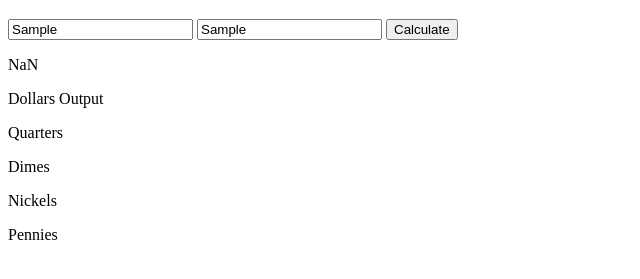
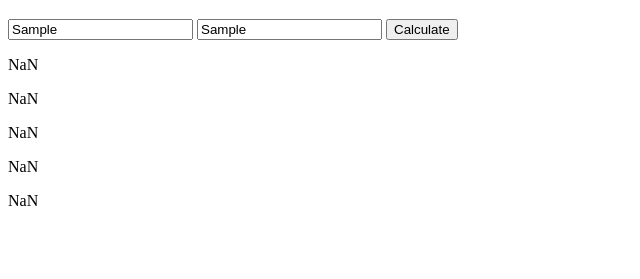
Before and after one commit to Maddiemcampbell/web102ChangeCalc, a website: page index.html in a window 1280 px wide. Both pictures are taken after typing "Sample", "Sample" into the empty fields and a click on the button "Calculate". Shown: the part 61-340 px from the top of the page, without its empty margins (0-640 px from the left). Drawn offline with Linux system fonts and the light colour scheme.

Commit message:
calculator working

```diff
--- a/index.html
+++ b/index.html
@@ -10,7 +10,6 @@
     <input id="amount-due" placeholder="Amount due for sale"></input>
     <input id="amount-received" placeholder="Amount received"></input>
     <button id="calculate-change" onClick="handleClickEvent()">Calculate</button>
-    <p id="total-due">Total Due</p>
     <p id="dollars-output">Dollars Output</p>
     <p id="quarters-output">Quarters</p>
     <p id="dimes-output">Dimes</p>
--- a/main.js
+++ b/main.js
@@ -1,15 +1,28 @@
-var amountDue = document.getElementById('amount-due').value;
-var amountReceived = document.getElementById('amount-received').value;
-
-function calculateAmount(amountDue, amountReceived){
-    var amountDue = document.getElementById('amount-due').value;
-    var amountReceived = document.getElementById('amount-received').value;
-    return amountDue - amountReceived;
-}
+function handleClickEvent(){
+    var received = document.getElementById("amount-received").value;
+    var due = document.getElementById("amount-due").value;
+    var change = received - due;
 
 
-function handleClickEvent(){
-    var displayDue = calculateAmount(amountDue, amountReceived);
-    console.log(displayDue);
-    document.getElementById("total-due").innerHTML= displayDue;
+    dollars = Math.floor(change/1);
+    change = (change % 1).toFixed(2);
+
+    quarters = Math.floor(change/.25);
+    change = (change % .25).toFixed(2);
+
+    dimes = Math.floor(change/.10);
+    change = (change % .10).toFixed(2);
+
+    nickels = Math.floor(change/.05);
+    change = (change % .05).toFixed(2);
+
+    pennies = Math.floor(change/.01);
+    change = (change % .01).toFixed(2);
+
+
+    document.getElementById("dollars-output").innerText = dollars;
+    document.getElementById("quarters-output").innerText = quarters;
+    document.getElementById("dimes-output").innerText = dimes;
+    document.getElementById("nickels-output").innerText = nickels;
+    document.getElementById("pennies-output").innerText = pennies;
 }
```
